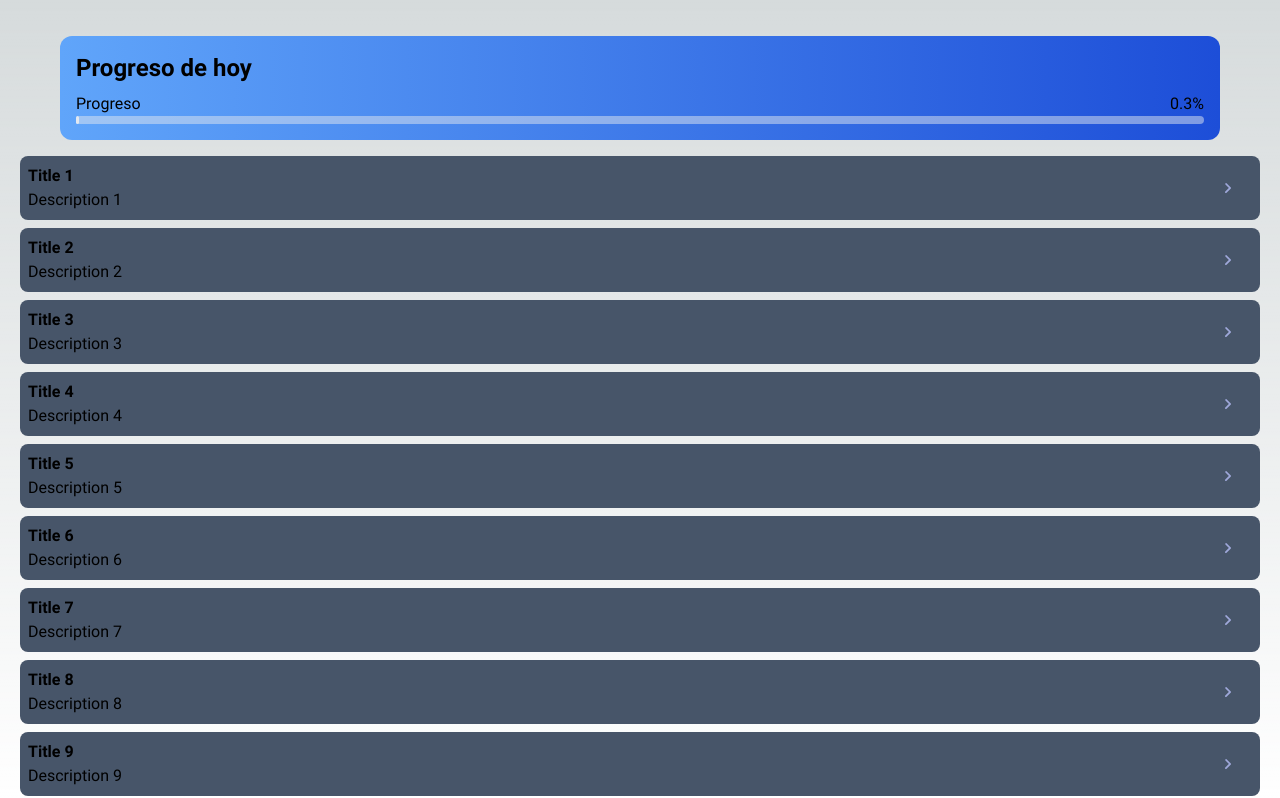
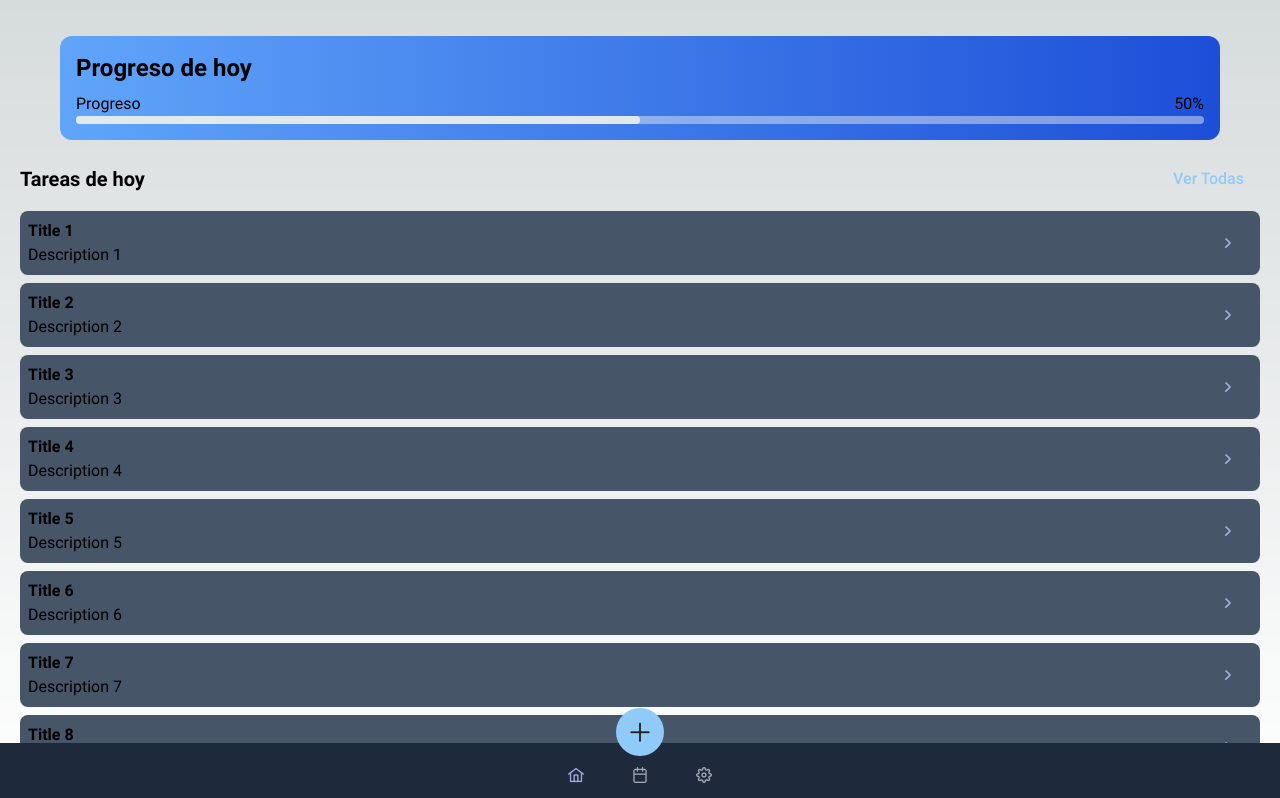
Before and after one commit to MrGoropeza/nextjs-todo-app, a Next.js app: page / in a window 1280 px wide. Shown: the top 798 px of the page. Built offline with nearby package versions, Linux system fonts and the light colour scheme.

Commit message:
feat: bottom tab menu

```diff
--- /dev/null
+++ b/components/app-layout.tsx
@@ -0,0 +1,21 @@
+import Head from "next/head";
+import { PropsWithChildren } from "react";
+import AppTabMenu from "./app-tabmenu";
+
+export default function AppLayout({
+  children,
+  title,
+  tabID,
+}: PropsWithChildren<{ tabID: string; title?: string }>) {
+  return (
+    <main>
+      <Head>
+        <title>{title}</title>
+      </Head>
+
+      <section className="relative p-5 pb-20">{children}</section>
+
+      <AppTabMenu tabID={tabID}></AppTabMenu>
+    </main>
+  );
+}
--- /dev/null
+++ b/components/app-tabmenu.tsx
@@ -0,0 +1,47 @@
+import { useRouter } from "next/router";
+import { Button } from "primereact/button";
+import { MenuItem } from "primereact/menuitem";
+import { TabMenu } from "primereact/tabmenu";
+import { PropsWithoutRef, useState } from "react";
+
+export default function AppTabMenu({
+  tabID,
+}: PropsWithoutRef<{ tabID: string }>) {
+  const router = useRouter();
+  const tabs: MenuItem[] = [
+    { id: "home", icon: "pi pi-home", command: () => router.push("/") },
+    {
+      id: "tasks",
+      icon: "pi pi-calendar",
+      command: () => router.push("/tasks"),
+    },
+    {
+      id: "settings",
+      icon: "pi pi-cog",
+      command: () => router.push("/settings"),
+    },
+  ];
+
+  const [activeIndex, setActiveIndex] = useState(
+    tabs.findIndex((tab) => tab.id === tabID)
+  );
+
+  return (
+    <nav className="fixed inset-x-0 bottom-0">
+      <div className="relative flex items-center justify-center gap-2 bg-slate-800 pt-2">
+        <div className="absolute bottom-11 mx-auto max-w-max">
+          <Button
+            rounded
+            icon="pi pi-plus"
+            severity="info"
+            size="large"
+            tooltip="Crear Tarea"
+            tooltipOptions={{ position: "top" }}
+          ></Button>
+        </div>
+
+        <TabMenu model={tabs} activeIndex={activeIndex}></TabMenu>
+      </div>
+    </nav>
+  );
+}
--- a/components/layout.tsx
+++ /dev/null
@@ -1,14 +0,0 @@
-import { MenuItem } from "primereact/menuitem";
-import { PropsWithChildren } from "react";
-
-export default function Layout({ children }: PropsWithChildren) {
-  const items: MenuItem[] = [{ label: "Home", icon: "pi pi-fw pi-home" }];
-
-  return (
-    <main className="relative flex h-full w-full flex-col">
-      {/* <Menubar model={items}></Menubar> */}
-
-      <section className="relative grow p-5">{children}</section>
-    </main>
-  );
-}
--- a/pages/index.tsx
+++ b/pages/index.tsx
@@ -1,4 +1,4 @@
-import Layout from "@/components/layout";
+import AppLayout from "@/components/app-layout";
 import TaskList from "@/components/task-list";
 import TasksProgress from "@/components/task-progress";
 import { getTodayTasks } from "@/lib/tasks";
@@ -8,20 +8,15 @@ export default function Home() {
   const tasks = getTodayTasks();
 
   return (
-    <Layout>
-      <TasksProgress progress={0.3} title="Progreso de hoy"></TasksProgress>
+    <AppLayout title="Inicio" tabID="home">
+      <TasksProgress progress={50} title="Progreso de hoy"></TasksProgress>
+
+      <div className="mb-2 flex items-center justify-between">
+        <h3 className="text-xl font-bold">Tareas de hoy</h3>
+        <Button label="Ver Todas" text severity="info" />
+      </div>
 
       <TaskList tasks={tasks} />
-
-      <div className="absolute bottom-3 left-1/2">
-        <Button
-          rounded
-          icon="pi pi-plus"
-          size="large"
-          tooltip="Crear Tarea"
-          tooltipOptions={{ position: "top" }}
-        ></Button>
-      </div>
-    </Layout>
+    </AppLayout>
   );
 }
--- a/styles/globals.css
+++ b/styles/globals.css
@@ -38,3 +38,7 @@ html {
   width: 100%;
   height: 100%;
 }
+
+.p-tabmenu .p-tabmenu-nav .p-tabmenuitem .p-menuitem-link .p-menuitem-icon {
+  @apply m-0 !important;
+}
```
